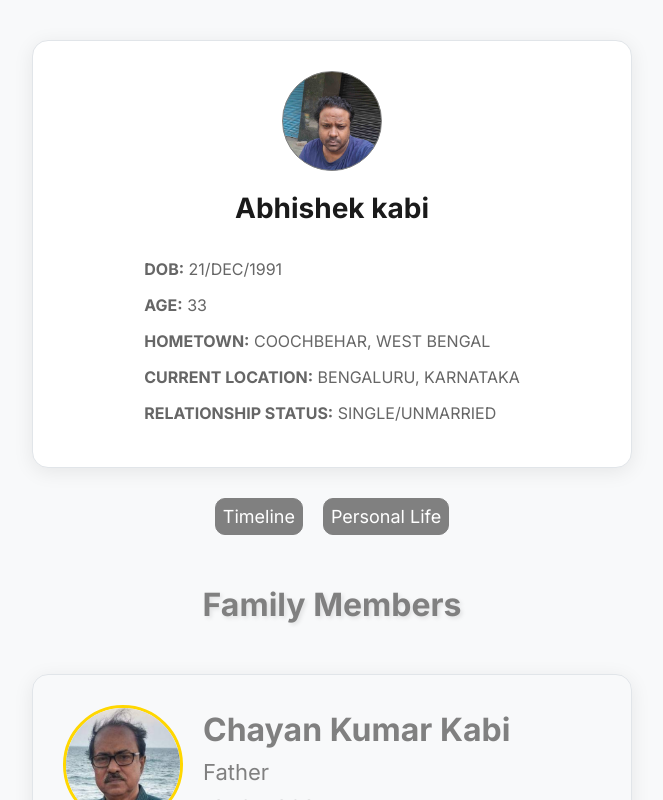
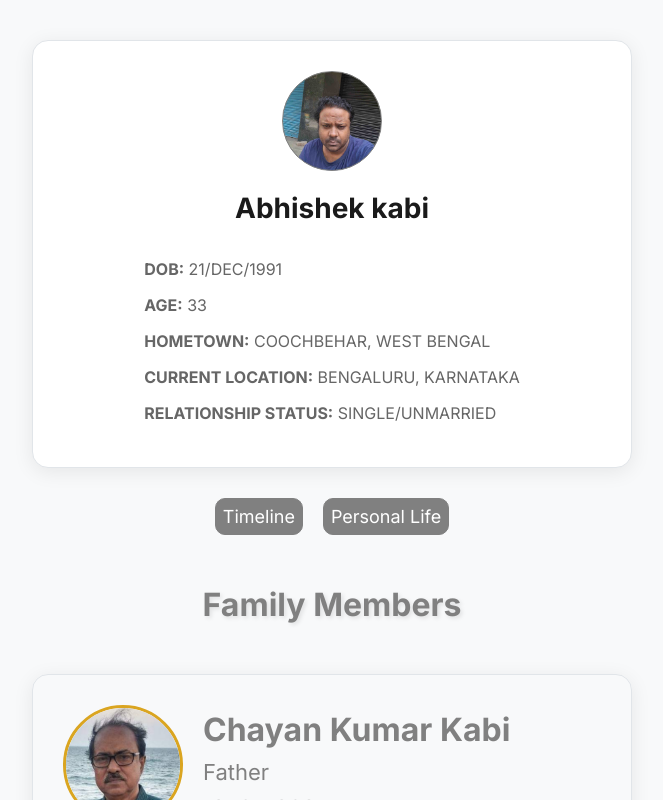
Before and after one commit to abk2191/my-timeline, a React (Vite) app: page /my-timeline/personallife in a window 1280 px wide. Shown: the whole page, without its empty margins (308-971 px from the left). Built offline with nearby package versions, Linux system fonts and the light colour scheme; a web font is replaced by a local one.

Commit message:
Added new features

```diff
--- a/src/index.css
+++ b/src/index.css
@@ -317,7 +317,7 @@ nav a {
   height: 120px;
   width: 120px;
   border-radius: 50%;
-  border: 3px solid gold;
+  border: 3px solid goldenrod;
 }
 
 * {
```
